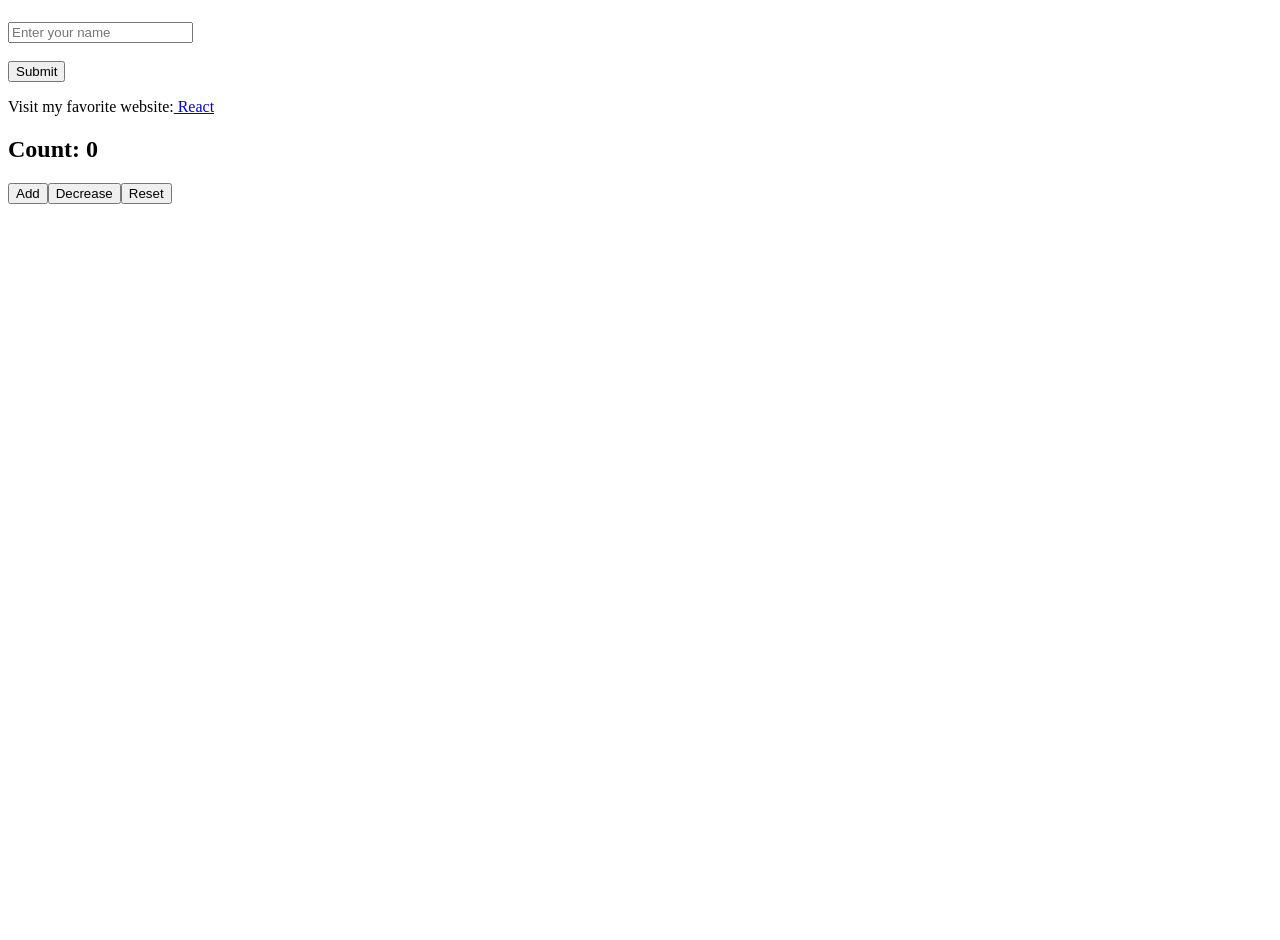
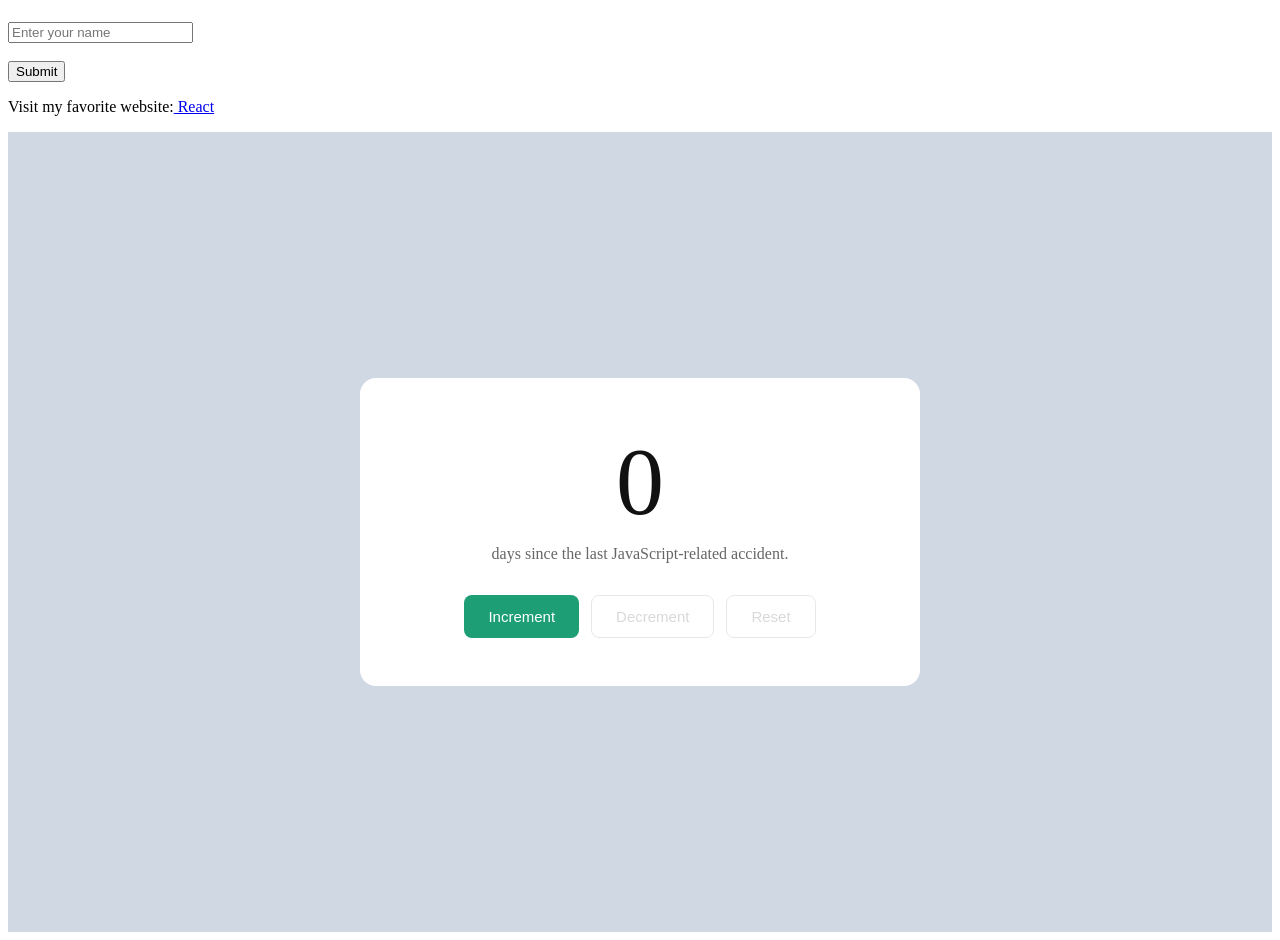
Before and after one commit to ahmedos999/react-start, a React (Vite) app: page / in a window 1280 px wide. Shown: the part 645-1585 px from the top of the page. Before the commit the page ends 857 px from the top, so only its background shows below. Built offline with nearby package versions, Linux system fonts and the light colour scheme.

Commit message:
update counter design

```diff
--- a/src/Counter.jsx
+++ b/src/Counter.jsx
@@ -2,17 +2,14 @@ import { useState } from "react";
 
 function Counter() {
     const [count, setCount] = useState(0);
+    const MAX = 10;
 
     function addCount() {
-        if (count < 10) {
-            setCount(count + 1);
-        }
+        if (count < MAX) setCount(count + 1);
     }
 
     function decreaseCount() {
-        if (count > 0) {
-            setCount(count - 1);
-        }
+        if (count > 0) setCount(count - 1);
     }
 
     function resetCount() {
@@ -20,16 +17,45 @@ function Counter() {
     }
 
     return (
-        <div>
-            <h2>Count: {count}</h2>
-
-            <button onClick={addCount}>Add</button>
-
-            <button onClick={decreaseCount}>Decrease</button>
-
-            <button onClick={resetCount}>Reset</button>
+        <div style={styles.wrapper}>
+            <div style={styles.card}>
+                <p style={styles.number}>{count}</p>
+                <p style={styles.label}>days since the last JavaScript-related accident.</p>
+                <div style={styles.btnRow}>
+                    <button
+                        style={{ ...styles.btn, ...styles.btnPrimary, opacity: count >= MAX ? 0.45 : 1, cursor: count >= MAX ? "not-allowed" : "pointer" }}
+                        onClick={addCount}
+                    >
+                        Increment
+                    </button>
+                    <button
+                        style={{ ...styles.btn, ...(count > 0 ? styles.btnOutlineActive : styles.btnOutline) }}
+                        onClick={decreaseCount}
+                    >
+                        Decrement
+                    </button>
+                    <button
+                        style={{ ...styles.btn, ...(count > 0 ? styles.btnOutlineActive : styles.btnOutline) }}
+                        onClick={resetCount}
+                    >
+                        Reset
+                    </button>
+                </div>
+            </div>
         </div>
     );
 }
 
+const styles = {
+    wrapper: { minHeight: "100vh", background: "#d0d8e4", display: "flex", alignItems: "center", justifyContent: "center" },
+    card: { background: "#fff", borderRadius: "16px", padding: "3rem 2.5rem", maxWidth: "480px", width: "100%", textAlign: "center" },
+    number: { fontSize: "96px", fontWeight: "500", margin: "0 0 0.5rem", color: "#111" },
+    label: { fontSize: "16px", color: "#666", margin: "0 0 2rem" },
+    btnRow: { display: "flex", gap: "12px", justifyContent: "center" },
+    btn: { padding: "12px 24px", borderRadius: "8px", fontSize: "15px", fontWeight: "500", cursor: "pointer", border: "none", transition: "opacity 0.15s" },
+    btnPrimary: { background: "#1D9E75", color: "#fff", border: "none" },
+    btnOutline: { background: "transparent", border: "1.5px solid #ccc", color: "#aaa", cursor: "not-allowed", opacity: 0.45 },
+    btnOutlineActive: { background: "transparent", border: "1.5px solid #1D9E75", color: "#1D9E75", cursor: "pointer", opacity: 1 },
+};
+
 export default Counter;
```
